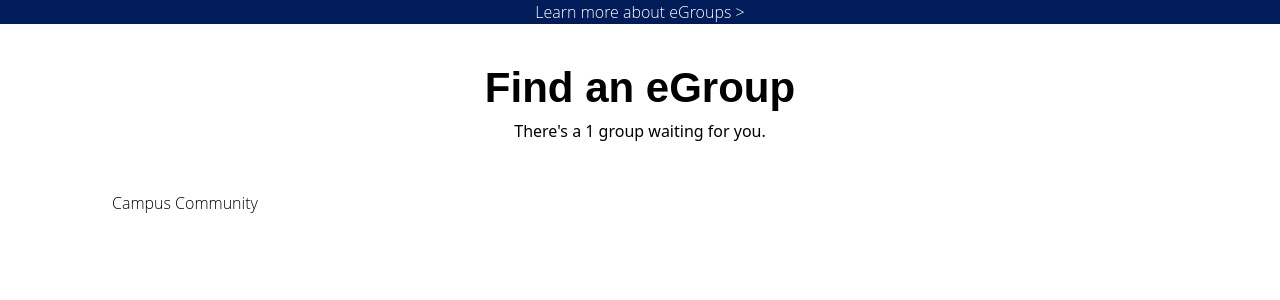
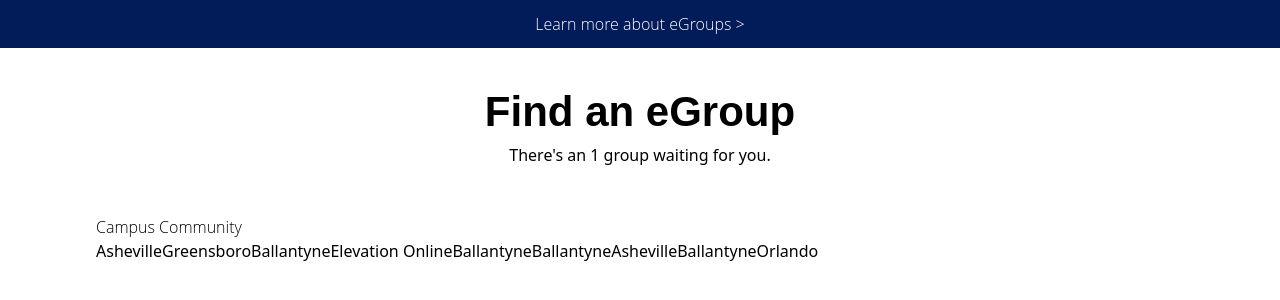
Before and after one commit to dereksmale2/Elevation-Church-technical-project, a Next.js app: page /egroups/1 in a window 1280 px wide. Shown: the top 300 px of the page. Built offline with nearby package versions, Linux system fonts and the light colour scheme.

Commit message:
display data

```diff
--- a/components/DropdownSelector.tsx
+++ b/components/DropdownSelector.tsx
@@ -1,11 +1,18 @@
 import { communityInfo } from '../data'
 
 export const DropdownSelector = () => {
-  console.log(communityInfo)
+  const allData = communityInfo.map((data) => {
+    return data.campusName
+  })
+
+  console.log(allData)
 
   return (
-    <div className='pt-12 pl-28'>
+    <div className='pt-12 pl-24'>
       <h3>Campus Community</h3>
+      <ul>
+        <li>{allData}</li>
+      </ul>
     </div>
   )
 }
--- a/components/Header.tsx
+++ b/components/Header.tsx
@@ -1,6 +1,6 @@
 export const Header = () => {
   return (
-    <div className='text-center bg-secondary-color text-white'>
+    <div className='text-center bg-secondary-color text-white p-3'>
       <h3>Learn more about eGroups &gt;</h3>
     </div>
   )
--- a/package.json
+++ b/package.json
@@ -12,6 +12,7 @@
     "e2e:headless": "start-server-and-test start http://localhost:3000 cypress:headless"
   },
   "dependencies": {
+    "foundation-sites": "^6.7.4",
     "next": "12.0.5",
     "react": "17.0.2",
     "react-dom": "17.0.2",
--- a/pages/egroups/[id].tsx
+++ b/pages/egroups/[id].tsx
@@ -12,7 +12,7 @@ const EgroupSelector: NextPage = () => {
       <Header />
       <div className='text-center pt-8'>
         <h1>Find an eGroup</h1>
-        <p>There's a {id} group waiting for you.</p>
+        <p>There's an {id} group waiting for you.</p>
       </div>
       <DropdownSelector />
     </>
```
Also changed, not shown: 1 other file (tests, documents, lock files or other folders).
